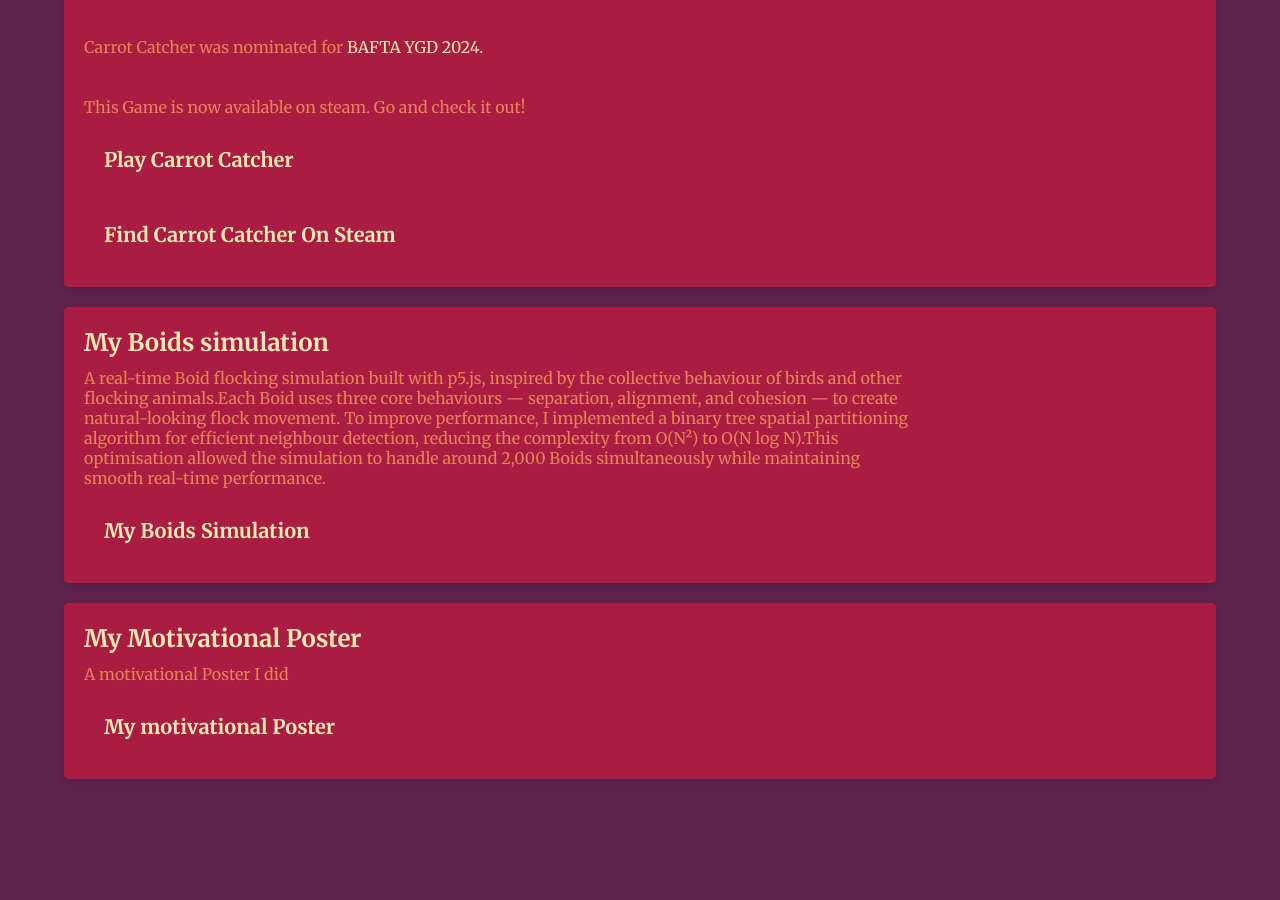
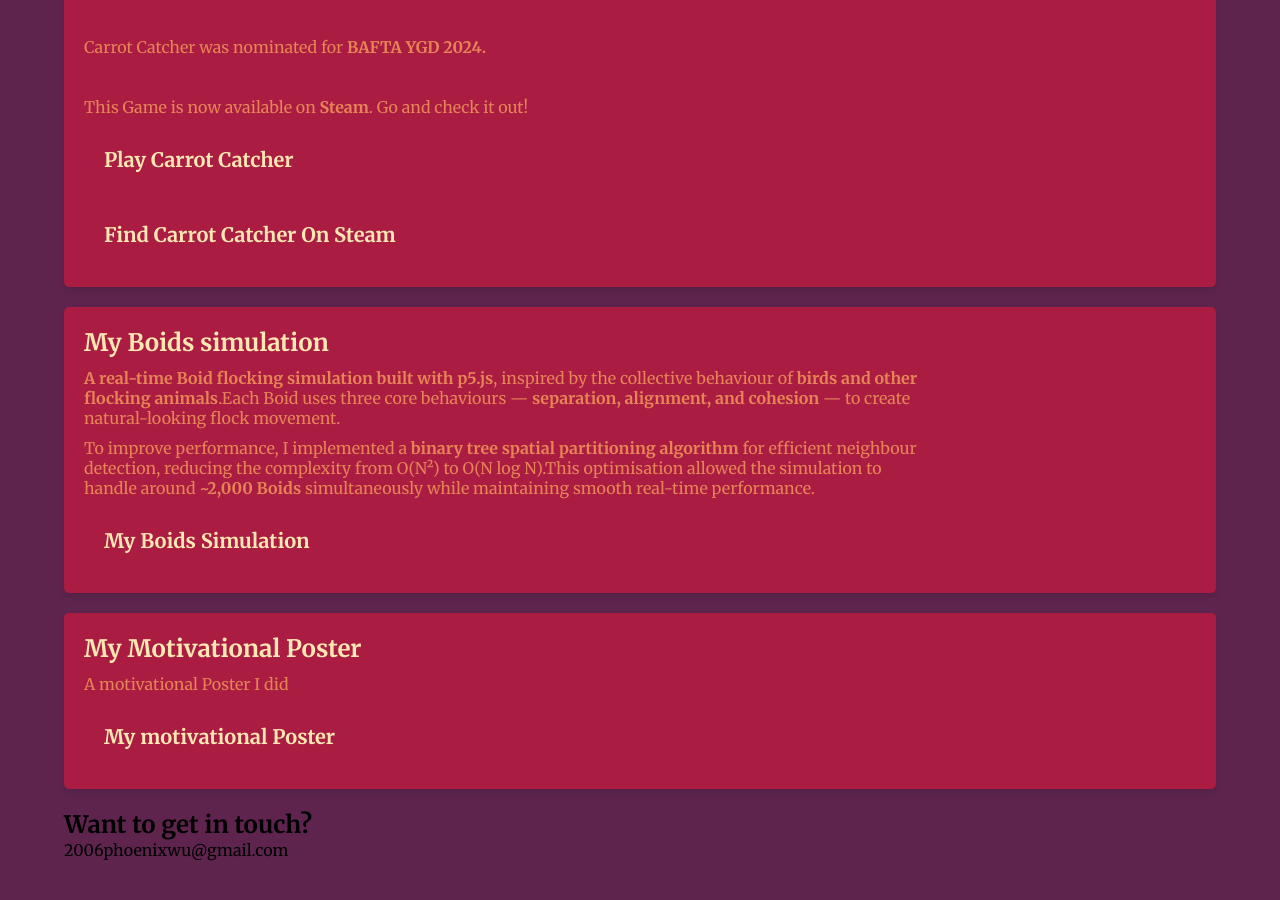
Before and after one commit to dev-pakchoi/Phoenix-Portfolio-001, a plain HTML site: page index.html in a window 1280 px wide. Shown: the part 784-1684 px from the top of the page. Before the commit the page ends 1627 px from the top, so only its background shows below. Drawn offline with Linux system fonts and the light colour scheme.

Commit message:
Add footer with contact details to index.html
Added footer section with contact information.

```diff
--- a/index.html
+++ b/index.html
@@ -20,9 +20,9 @@
 
     <!-- Portfolio Intro -->
     <div class="portfolio-intro">
-    <h1 class="portfolio-title">Hi, I'm <span class="highlight">Phoenix</span></h1>
+    <h1 class="portfolio-title">Hi, I'm <span class="name">Phoenix</span></h1>
     <p class="portfolio-description">Computer Science student & game developer. I like building things with code — from games to web projects.</p>
-</div>
+    </div>
 
 
     <!-- Portfolio Content -->
@@ -30,24 +30,35 @@
         <!-- Add your portfolio content here -->
     <div class="project-card">
         <h2 class="project-title">Carrot Catcher</h2>
+
         <p class="project-description">Squish, dash, jump, survive, repeat. Carrot Catcher is a fast-paced arcade game where you grab floating carrots, dodge hazards, and chase high scores. Simple to play, hard to master—how long can you keep up before it all gets out of hand?.</p>
         <br>
-        <p class="project-description">Carrot Catcher was nominated for <span class="BAFTA">BAFTA YGD 2024.</span></p>
+        <p class="project-description">Carrot Catcher was nominated for <span class="highlight">BAFTA YGD 2024.</span></p>
         <br>
-         <p class="project-description">This Game is now available on <span clss="steam">steam</span>. Go and check it out!</p>
-        <a href="https://red-envelope.itch.io/carrot-slime-3" class="project-link">Play Carrot Catcher</a>
+         <p class="project-description">This Game is now available on <span class="highlight">Steam</span>. Go and check it out!</p>
+
+         <a href="https://red-envelope.itch.io/carrot-slime-3" class="project-link">Play Carrot Catcher</a>
         <a href="https://store.steampowered.com/app/3186990/Carrot_Catcher/" class="project-link">Find Carrot Catcher On Steam</a>
     </div>
     <div class="project-card">
         <h2 class="project-title">My Boids simulation</h2>
-        <p class="project-description">A real-time Boid flocking simulation built with p5.js, inspired by the collective behaviour of birds and other flocking animals.Each Boid uses three core behaviours — separation, alignment, and cohesion — to create natural-looking flock movement. To improve performance, I implemented a binary tree spatial partitioning algorithm for efficient neighbour detection, reducing the complexity from O(N²) to O(N log N).This optimisation allowed the simulation to handle around 2,000 Boids simultaneously while maintaining smooth real-time performance.</p>
+
+        <p class="project-description"><span class="highlight">A real-time Boid flocking simulation built with p5.js</span>, inspired by the collective behaviour of <span class="highlight">birds and other flocking animals</span>.Each Boid uses three core behaviours — <span class="highlight">separation, alignment, and cohesion</span> — to create natural-looking flock movement.</p>
+        <p class="project-description"> To improve performance, I implemented a <span class="highlight">binary tree spatial partitioning algorithm</span> for efficient neighbour detection, reducing the complexity from O(N²) to O(N log N).This optimisation allowed the simulation to handle around <span class="highlight">~2,000 Boids</span> simultaneously while maintaining smooth real-time performance.</p>
+
         <a href="https://dev-pakchoi.github.io/Boids/" class="project-link">My Boids Simulation</a>
     </div>
     <div class="project-card">
         <h2 class="project-title">My Motivational Poster</h2>
+
         <p class="project-description">A motivational Poster I did</p>
+
         <a href="https://dev-pakchoi.github.io/Motivational-poster/" class="project-link"> My motivational Poster</a>
     </div>
 
+    <div class="footer">
+        <h2>Want to get in touch?</h2>
+        <p>2006phoenixwu@gmail.com</p>
+    </div>
 </body>
 </html>
```
